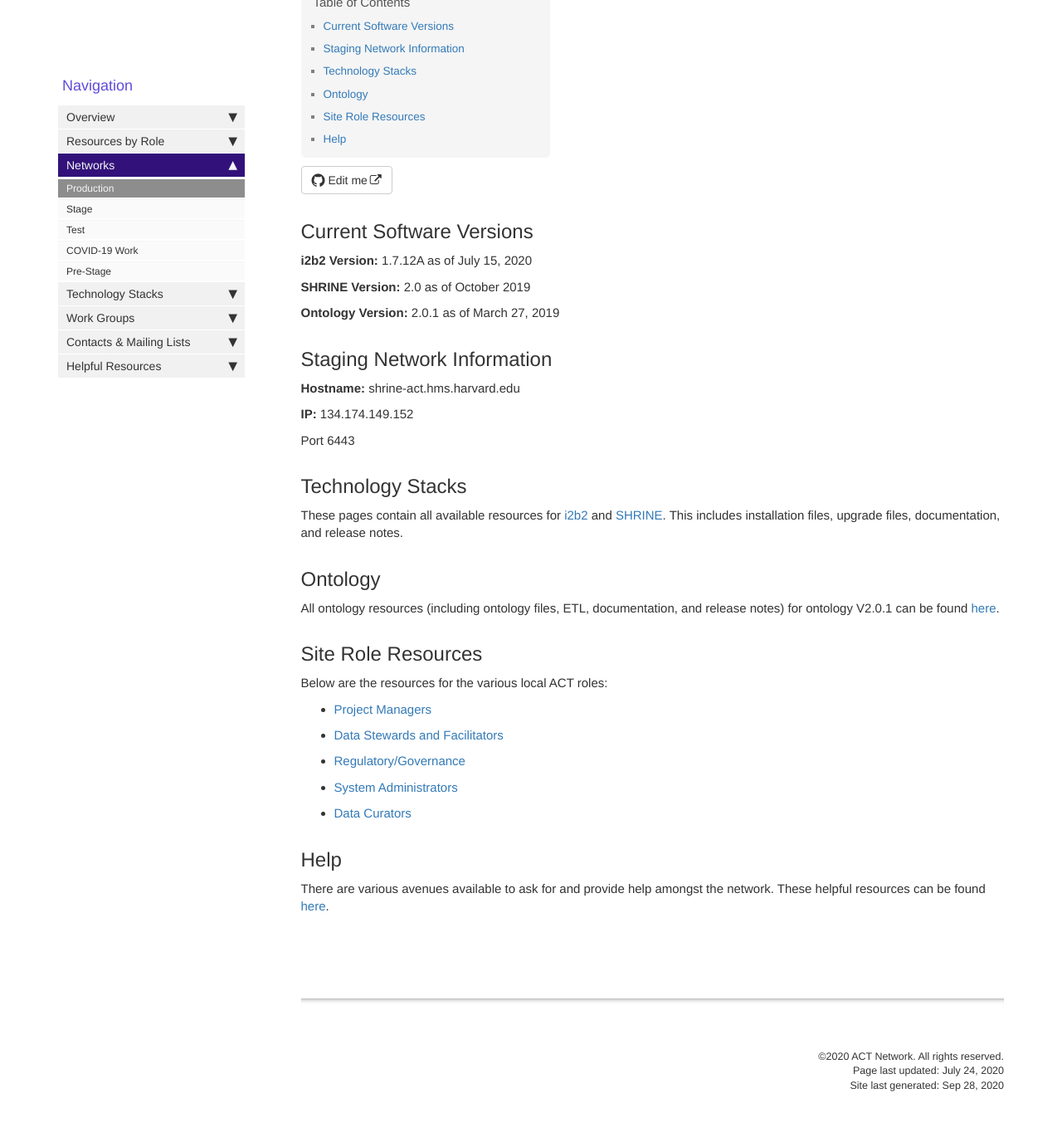
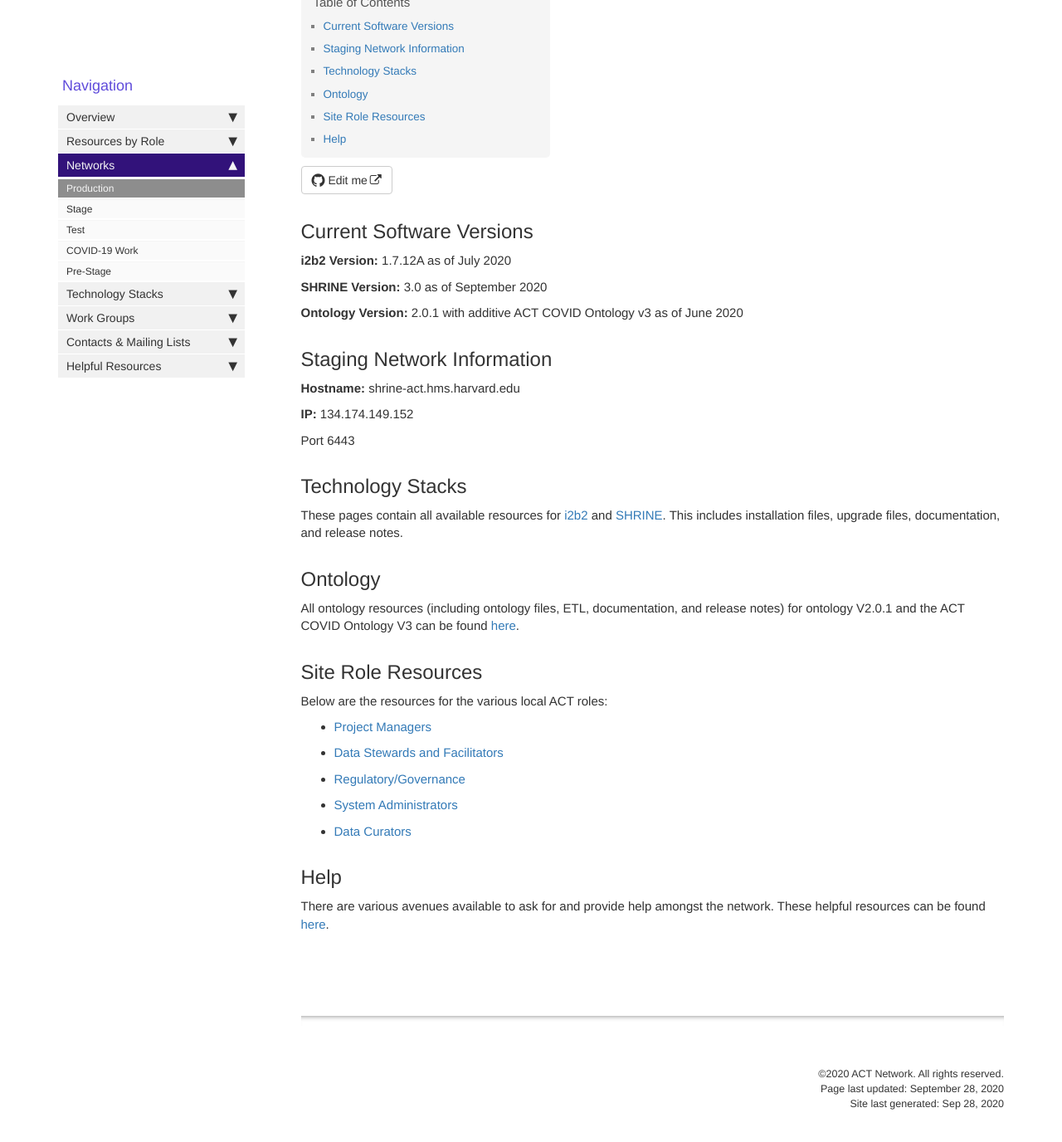
Before and after one commit to dbmi-pitt/ACT-Network, a Jekyll site: the page built from pages/mydoc/production.md, in a window 1280 px wide and 1400 px high, scrolled down 229 px. Shown: the top 1376 px of the window at 83% size. Built offline with Jekyll 4.4.1, drawn with Linux system fonts in a browser that asks for light colours; comment, search, counter and statistics services are not loaded.

Commit message:
Update production.md

```diff
--- a/pages/mydoc/production.md
+++ b/pages/mydoc/production.md
@@ -1,7 +1,7 @@
 ---
 title:  Production Tier Resources
 keywords: production
-last_updated: July 24, 2020
+last_updated: September 28, 2020
 summary: "Below is the most up-to-date information regarding current software, network, and technology requirements for sites with a Production node."
 sidebar: mydoc_sidebar
 permalink: production.html
@@ -9,11 +9,11 @@
 ---
 
 ## Current Software Versions
-**i2b2 Version:** 1.7.12A as of July 15, 2020
+**i2b2 Version:** 1.7.12A as of July 2020
 
-**SHRINE Version:** 2.0 as of October 2019
+**SHRINE Version:** 3.0 as of September 2020
 
-**Ontology Version:** 2.0.1 as of March 27, 2019
+**Ontology Version:** 2.0.1 with additive ACT COVID Ontology v3 as of June 2020
 
 
 ## Staging Network Information
@@ -27,7 +27,7 @@
 These pages contain all available resources for [i2b2](/ACT-test/i2b2.html) and [SHRINE](/ACT-Network/shrine.html). This includes installation files, upgrade files, documentation, and release notes.
 
 ## Ontology
-All ontology resources (including ontology files, ETL, documentation, and release notes) for ontology V2.0.1 can be found [here](/ACT-Network/ontology.html).
+All ontology resources (including ontology files, ETL, documentation, and release notes) for ontology V2.0.1 and the ACT COVID Ontology V3 can be found [here](/ACT-Network/ontology.html).
 
 ## Site Role Resources
 Below are the resources for the various local ACT roles:
```
